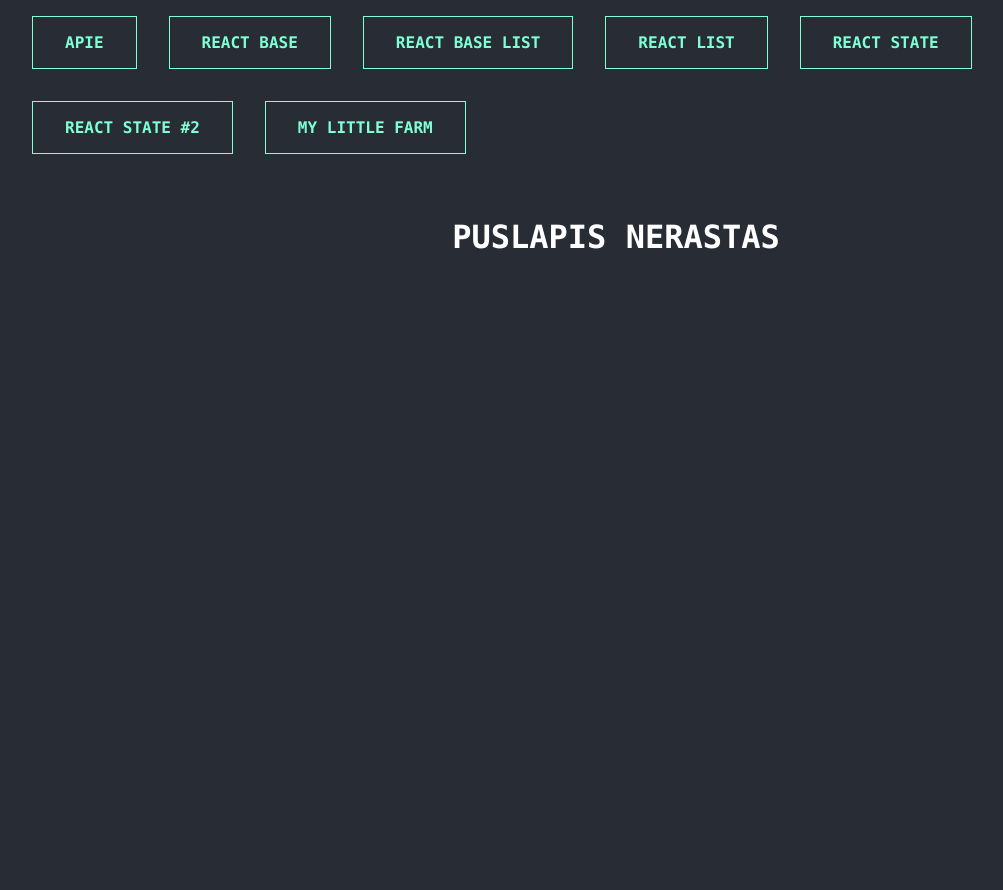
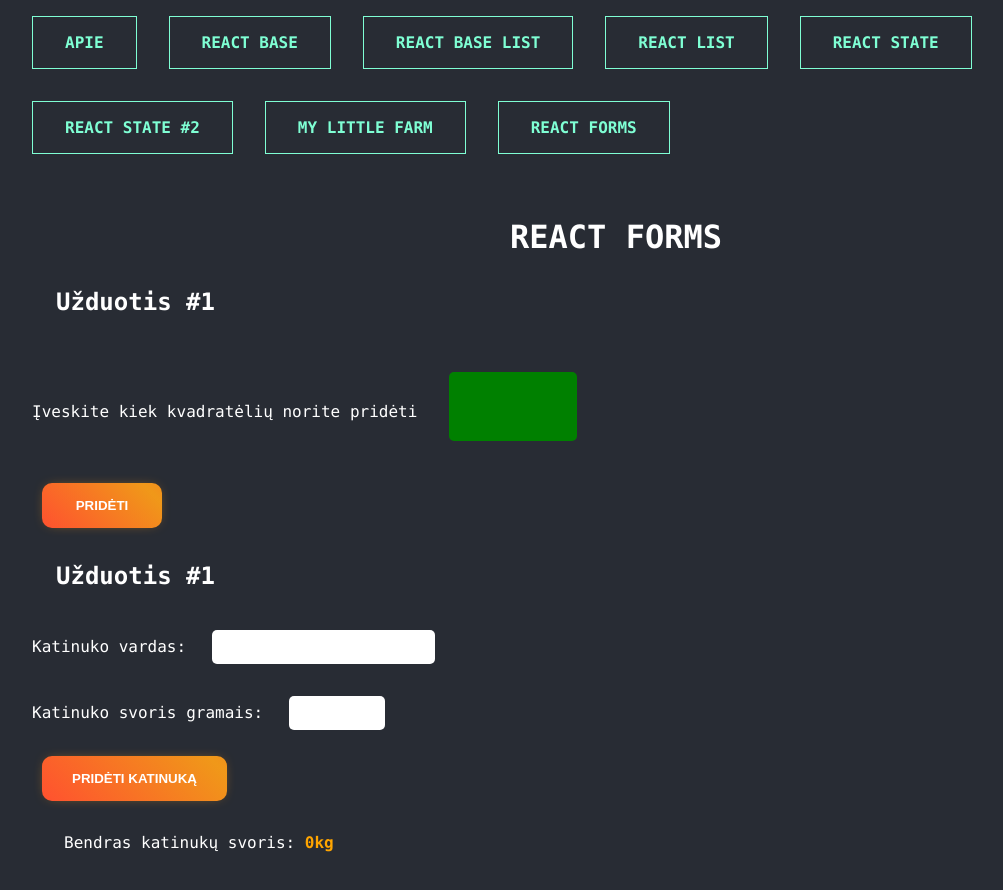
Before and after one commit to codevivi/react-base-practice, a React (Create React App) app: page /#/react-forms in a window 1280 px wide. Shown: the top 890 px of the page, without its empty margins (24-1027 px from the left). Before the commit the page ends 800 px from the top, so only its background shows below. Built offline with nearby package versions, Linux system fonts and the light colour scheme.

Commit message:
react forms 1, 2 tasks done

```diff
--- a/src/App.jsx
+++ b/src/App.jsx
@@ -1,4 +1,4 @@
-import { BrowserRouter, HashRouter, Routes, Route } from "react-router-dom";
+import { HashRouter, Routes, Route } from "react-router-dom";
 import Layout from "./pages/Layout/Layout";
 import NotFound from "./pages/NotFound";
 import ReactBaseTasks from "./pages/ReactBase";
@@ -8,9 +8,9 @@ import ReactList from "./pages/ReactList";
 import ReactState from "./pages/ReactState";
 import ReactState2 from "./pages/ReactState2";
 import MyLittleFarm from "./pages/MyLittleFarm";
+import ReactForms from "./pages/ReactForms";
 function App() {
   return (
-    // <BrowserRouter>
     <HashRouter>
       <Routes>
         <Route path="/" element={<Layout />}>
@@ -21,11 +21,11 @@ function App() {
           <Route path="react-state" element={<ReactState />} />
           <Route path="react-state2" element={<ReactState2 />} />
           <Route path="react-state3" element={<MyLittleFarm />} />
+          <Route path="react-forms" element={<ReactForms />} />
           <Route path="*" element={<NotFound />} />
         </Route>
       </Routes>
     </HashRouter>
-    // </BrowserRouter>
   );
 }
 
--- a/src/components/reactBaseList/Square.jsx
+++ b/src/components/reactBaseList/Square.jsx
@@ -1,4 +1,3 @@
 export default function Square({ word, rounded }) {
-  console.log(rounded);
   return <span style={{ width: word.length + 1 + "em", height: word.length + 1 + "em", borderRadius: rounded ? "50%" : null }}>{word}</span>;
 }
--- /dev/null
+++ b/src/components/reactForms/ReactForms1/ReactForms1.jsx
@@ -0,0 +1,32 @@
+import { useState } from "react";
+import Button from "../../Button/Button";
+import "./ReactForms1.scss";
+import { randBetween } from "../../../helpers/rand";
+
+export default function ReactForms1() {
+  const [squares, setSquares] = useState([]);
+
+  function handleSubmit(e) {
+    e.preventDefault();
+    const formData = Object.fromEntries(new FormData(e.target));
+    setSquares((squares) => [...squares, ...[...Array(Number(formData.count))].map(() => randBetween(100, 200).toString())]);
+  }
+  return (
+    <>
+      <h2>Užduotis #1</h2>
+      <form className="reactForm1" onSubmit={handleSubmit}>
+        <label htmlFor="count">Įveskite kiek kvadratėlių norite pridėti</label>
+        <input id="count" required min="1" max="10000" name="count" type="number" />
+        <Button type="submit" text="Pridėti" />
+      </form>
+
+      <div className="squaresReactForm1">
+        {squares.map((square, ind) => (
+          <span key={ind + square} style={{ width: "100px", height: "100px", backgroundColor: "red" }}>
+            {square}
+          </span>
+        ))}
+      </div>
+    </>
+  );
+}
--- /dev/null
+++ b/src/components/reactForms/ReactForms1/ReactForms1.scss
@@ -0,0 +1,28 @@
+.reactForm1 {
+  input {
+    font-size: 2em;
+    margin: 1em;
+    width: 4em;
+    background-color: green;
+    border: none;
+    color: white;
+    padding: 0.5em;
+    border-radius: 5px;
+    cursor: pointer;
+  }
+}
+.squaresReactForm1 {
+  display: flex;
+  flex-wrap: wrap;
+  gap: 0.5em;
+  span {
+    display: flex;
+    align-items: center;
+    justify-content: center;
+    font-size: 1.5em;
+    font-weight: bold;
+    width: 100px;
+    height: 100px;
+    background-color: red;
+  }
+}
--- /dev/null
+++ b/src/components/reactForms/ReactForms2/Katinukas.jsx
@@ -0,0 +1,10 @@
+import { GiCat } from "react-icons/gi/";
+export default function Katinukas({ catData }) {
+  return (
+    <div className="katinukas">
+      <GiCat />
+      <span> {catData.name} </span>
+      <span>{catData.weight}g</span>
+    </div>
+  );
+}
--- /dev/null
+++ b/src/components/reactForms/ReactForms2/ReactForms2.jsx
@@ -0,0 +1,50 @@
+import { useEffect, useState } from "react";
+import Button from "../../Button/Button";
+import "./ReactForms2.scss";
+import uniqid from "uniqid";
+import Katinukas from "./Katinukas";
+
+export default function ReactForms2() {
+  const [cats, setCats] = useState([]);
+
+  useEffect(() => {
+    setCats(JSON.parse(localStorage?.getItem("cats")) || []);
+  }, []);
+
+  function handleSubmit(e) {
+    e.preventDefault();
+    const formData = Object.fromEntries(new FormData(e.target));
+
+    setCats((cats) => save("cats", [...cats, { id: uniqid(), name: formData.name, weight: formData.weight }]));
+  }
+  function save(key, value) {
+    localStorage.setItem(key, JSON.stringify(value));
+    return value;
+  }
+  return (
+    <>
+      <h2>Užduotis #1</h2>
+      <form className="reactForm2" onSubmit={handleSubmit}>
+        <div>
+          <label htmlFor="name">Katinuko vardas: </label>
+          <input id="name" name="name" type="text" />
+        </div>
+        <div>
+          <label htmlFor="weight">Katinuko svoris gramais: </label>
+          <input id="weight" name="weight" type="number" min="100" step="50" max="5000" />
+        </div>
+        <Button text="Pridėti katinuką" />
+      </form>
+      <div className="katinukai">
+        {[...cats]
+          .sort((a, b) => b.weight - a.weight)
+          .map((cat) => (
+            <Katinukas catData={cat} />
+          ))}
+        <p>
+          Bendras katinukų svoris: <span>{cats.reduce((acc, curr) => acc + Number(curr.weight), 0) / 1000 + "kg"}</span>
+        </p>
+      </div>
+    </>
+  );
+}
--- /dev/null
+++ b/src/components/reactForms/ReactForms2/ReactForms2.scss
@@ -0,0 +1,25 @@
+.reactForm2 {
+  input {
+    margin: 1em;
+    font-size: 1em;
+    border: none;
+    padding: 0.5em;
+    border-radius: 5px;
+  }
+  input[type="number"] {
+    width: 6em;
+  }
+}
+.katinukai {
+  margin: 2em 1em;
+  p {
+    margin: 1em;
+    span {
+      color: orange;
+      font-weight: bold;
+    }
+  }
+}
+.katinukas {
+  font-size: 1.5em;
+}
--- a/src/pages/About/About.js
+++ b/src/pages/About/About.js
@@ -10,6 +10,7 @@ export default function About() {
   const [showState, setShowState] = useState(false);
   const [showState2, setShowState2] = useState(false);
   const [showState3, setShowState3] = useState(false);
+  const [showForms, setShowForms] = useState(false);
 
   return (
     <div className="about-page">
@@ -129,6 +130,41 @@ export default function About() {
           </ol>
         )}
       </section>
+      <section>
+        <div className="expand-title">
+          <h2>React Forms </h2>
+          <button onClick={() => setShowForms((prev) => !prev)} className="expand-btn">
+            {showForms ? <MdOutlineExpandLess /> : <MdOutlineExpandMore />}
+          </button>
+        </div>
+        {showForms && (
+          <ol>
+            <li>
+              Sukurti komponentą su mygtuku ir įvedimo laukeliu. Įvedus į laukelį skaičių ir paspaudus mygtuką, atsiranda laukelyje nurodytas raudonų kvadratėlių skaičius. Įvedus kitą skaičių ir paspaudus mygtuką, prie jau egzistuojančių kvadratėlių papildomai prisideda naujas laukelyje nurodytas
+              kvadratėlių kiekis. Kiekvieno kvadratėlio viduryje turi būti pavaizduotas rand skaičius 100 - 200.
+            </li>
+            <li>
+              Sukurti komponentą su dviem įvedimo laukeliais, katinuko vardui ir svoriui įvesti. Rodyti visų įvestų katinukų sąrašą. Puslapiui persikrovus, katinukų sąrašas turi išlikti nepakitęs. Katinukus sąraše rūšiuoti nuo storiausio iki ploniausio. Skaičiuoti ir atvaizduoti bendrą katinukų
+              svorį.
+            </li>
+
+            <li>
+              Sukurti komponentą su dviem įvedimo laukeliais. Pradžioje viename laukelyje rodyti skaičių 100 kitame 50. Santykis tarp pirmo ir antro laukelio yra 2. Pakeitus skaičius viename kažkuriame laukelyje turi pasikeisti ir skaičius kitame laukelyje taip, kad santykis išliktų nepakitęs.
+            </li>
+
+            <li>
+              Sukurti komponentą su trim select pasirinkimais ir teksto įvedimo laukeliu. Įvedamas tekstas turi būti atvaizduojamas atskirai komponento apačioje. Select pasirinkimai sudaryti iš 5 skirtingų spalvų, 5 skirtingų fontų dydžių ir 5 skirtingų fontų (Arial, Times new Roman ar panašiai)
+              Select pasirinkimų nustatymai turi keisti atvaizduojamo teksto išvaizdą.
+            </li>
+
+            <li>
+              Sukurti komponentą su dviem range tipo įvedimais https://developer.mozilla.org/en-US/docs/Web/HTML/Element/input/range vienu color įvedimu https://developer.mozilla.org/en-US/docs/Web/HTML/Element/input/color ir mygtukais sukurti ir išsaugoti. Paspaudus mygtuką sukurti, atsiranda
+              naujas kvadratas 100px aukščio ir pločio bei juodu fonu. Keičiant range ir color įvedimus keičiasi ir kvadrato išvaizda. Kvadrato išvaizdą nustato įvedimai: range tipo įvedimai nuo 10 iki 200 ir nustato plotą ir aukštį pikseliais, color- fono spalvą. Paspaudus mygtuką išsaugoti,
+              kvadrato išvaizda išsaugoma ir į nustatymus nebereguoja. Vėl paspaudus mygtuką sukurti- atsiranda naujas reguliuojamas kvadratas.
+            </li>
+          </ol>
+        )}
+      </section>
     </div>
   );
 }
--- a/src/pages/Layout/Layout.jsx
+++ b/src/pages/Layout/Layout.jsx
@@ -44,6 +44,11 @@ const Layout = () => {
                   My Little Farm
                 </Link>
               </li>
+              <li>
+                <Link className="link" to="/react-forms">
+                  React Forms
+                </Link>
+              </li>
             </ul>
           </nav>
         </div>
--- /dev/null
+++ b/src/pages/ReactForms.jsx
@@ -0,0 +1,13 @@
+import MainTitle from "../components/reactBase/MainTitle/MainTitle";
+import ReactForms1 from "../components/reactForms/ReactForms1/ReactForms1";
+import ReactForms2 from "../components/reactForms/ReactForms2/ReactForms2";
+
+export default function ReactForms() {
+  return (
+    <>
+      <MainTitle text="React Forms" />
+      <ReactForms1 />
+      <ReactForms2 />
+    </>
+  );
+}
```
